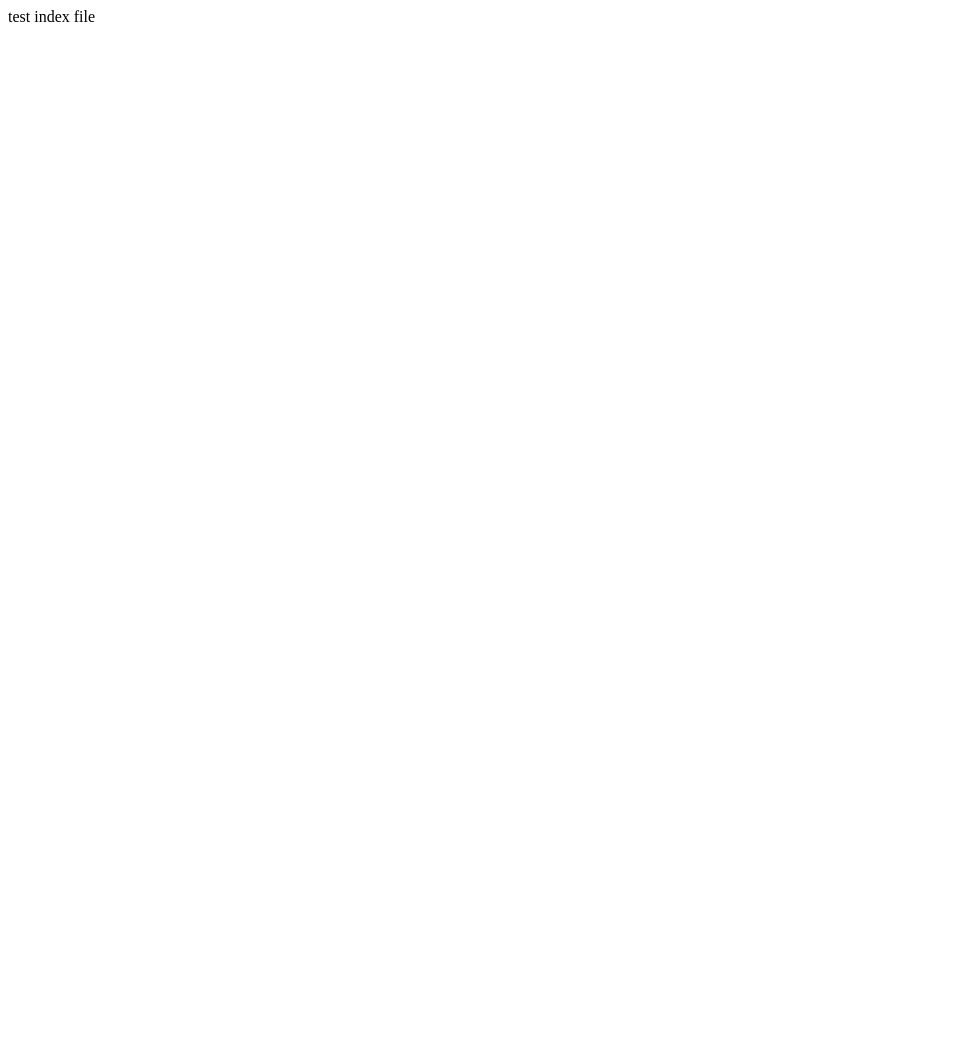
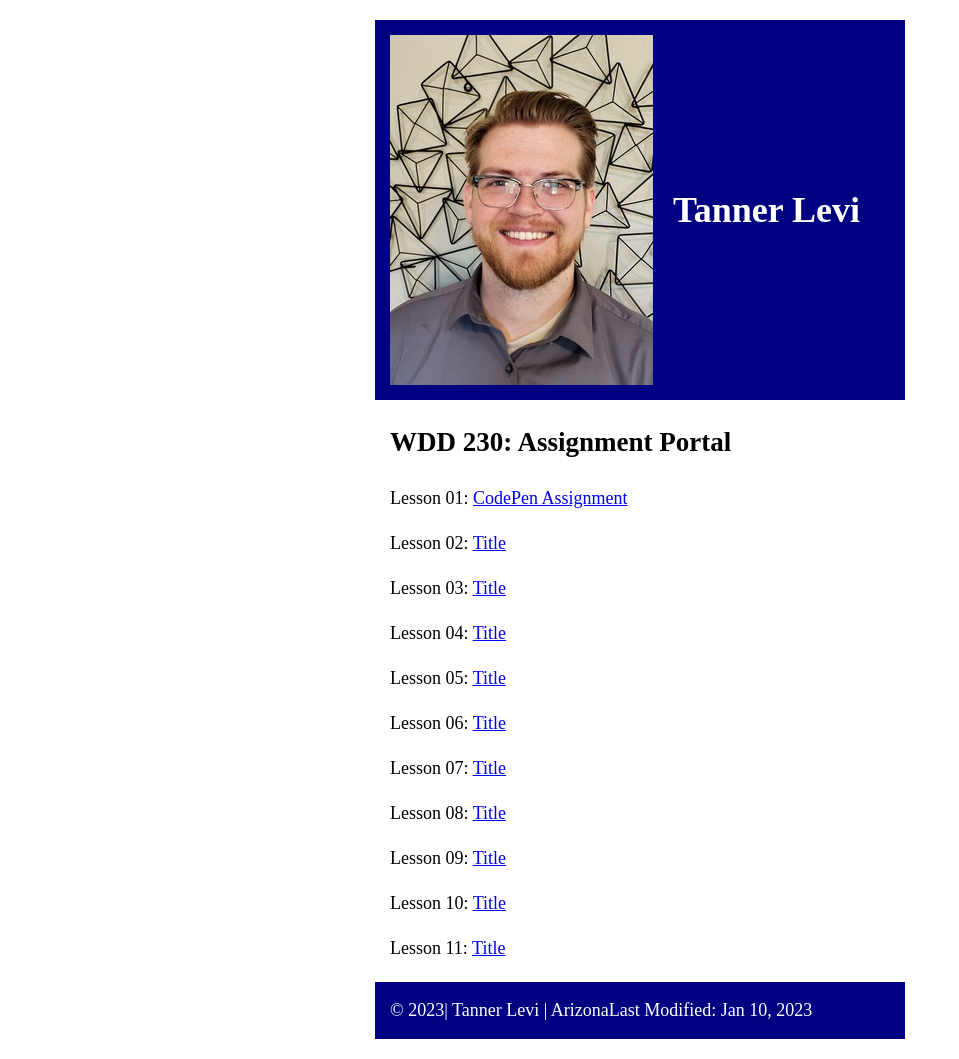
Before and after one commit to Tarius565/wdd230, a plain HTML site: page index.html in a window 1280 px wide. Shown: the whole page, without its empty margins (0-959 px from the left). Before the commit the page ends 800 px from the top, so only its background shows below. Drawn offline with Linux system fonts and the light colour scheme.

Commit message:
assignment portal

```diff
--- a/index.html
+++ b/index.html
@@ -1 +1,39 @@
-test index file
+<!DOCTYPE html>
+<html lang="en-US">
+  <head>
+    <meta charset="UTF-8" />
+    <meta http-equiv="X-UA-Compatible" content="IE=edge" />
+    <meta name="viewport" content="width=device-width, initial-scale=1.0" />
+    <title>Course Assignment Portal Page</title>
+    <meta
+      name="description"
+      content="A portal page for the WDD230 course assignments."
+    />
+    <link rel="stylesheet" href="styles/main.css" />
+  </head>
+  <body>
+    <header>
+      <img src="images/portrait.jpg" alt="Self portrait" />
+      <h1>Tanner Levi</h1>
+    </header>
+    <main>
+      <h2>WDD 230: Assignment Portal</h2>
+      <p>Lesson 01: <a href="https://codepen.io/Tarius565/pen/dyjvOzK">CodePen Assignment</a></p>
+      <p>Lesson 02: <a href="#">Title</a></p>
+      <p>Lesson 03: <a href="#">Title</a></p>
+      <p>Lesson 04: <a href="#">Title</a></p>
+      <p>Lesson 05: <a href="#">Title</a></p>
+      <p>Lesson 06: <a href="#">Title</a></p>
+      <p>Lesson 07: <a href="#">Title</a></p>
+      <p>Lesson 08: <a href="#">Title</a></p>
+      <p>Lesson 09: <a href="#">Title</a></p>
+      <p>Lesson 10: <a href="#">Title</a></p>
+      <p>Lesson 11: <a href="#">Title</a></p>
+    </main>
+    <footer>
+      <span id="copyright"></span> | Tanner Levi | Arizona
+      <span id="dateModified"></span>
+    </footer>
+    <script src="scripts/app.js"></script>
+  </body>
+</html>
--- /dev/null
+++ b/scripts/app.js
@@ -0,0 +1,15 @@
+copyright.textContent = `© ${new Date().getFullYear()}`;
+
+const nDateMod = document.querySelector('#dateModified');
+// Try to complete the method with options
+try {
+	const options = {
+		day: "2-digit",
+		month: "short",
+		year: "numeric"
+	};
+	dateModified.innerHTML = `Last Modified: <span class="highlight">${new Date().toLocaleDateString("en-US", options)}</span>`;
+
+} catch (e) {
+	console.log("Error with code or your browser does not support Locale");
+}
--- /dev/null
+++ b/styles/main.css
@@ -0,0 +1,30 @@
+body {
+    font-size: 18px;
+    line-height: 1.5;
+}
+
+header, main, footer {
+    margin: 1.25rem auto;
+    max-width: 500px;
+}
+
+header, footer {
+    display: flex;
+    background-color: navy;
+    padding: 15px;
+    color: #fff;
+}
+
+header {
+    grid-template-columns: 3fr;
+}
+
+header img {
+    grid-column: 1/2;
+    padding-right: 20px;
+}
+
+header h1 {
+    grid-column: 2/4;
+    align-content: center;
+}
```
Also changed, not shown: images/portrait.jpg (added).
